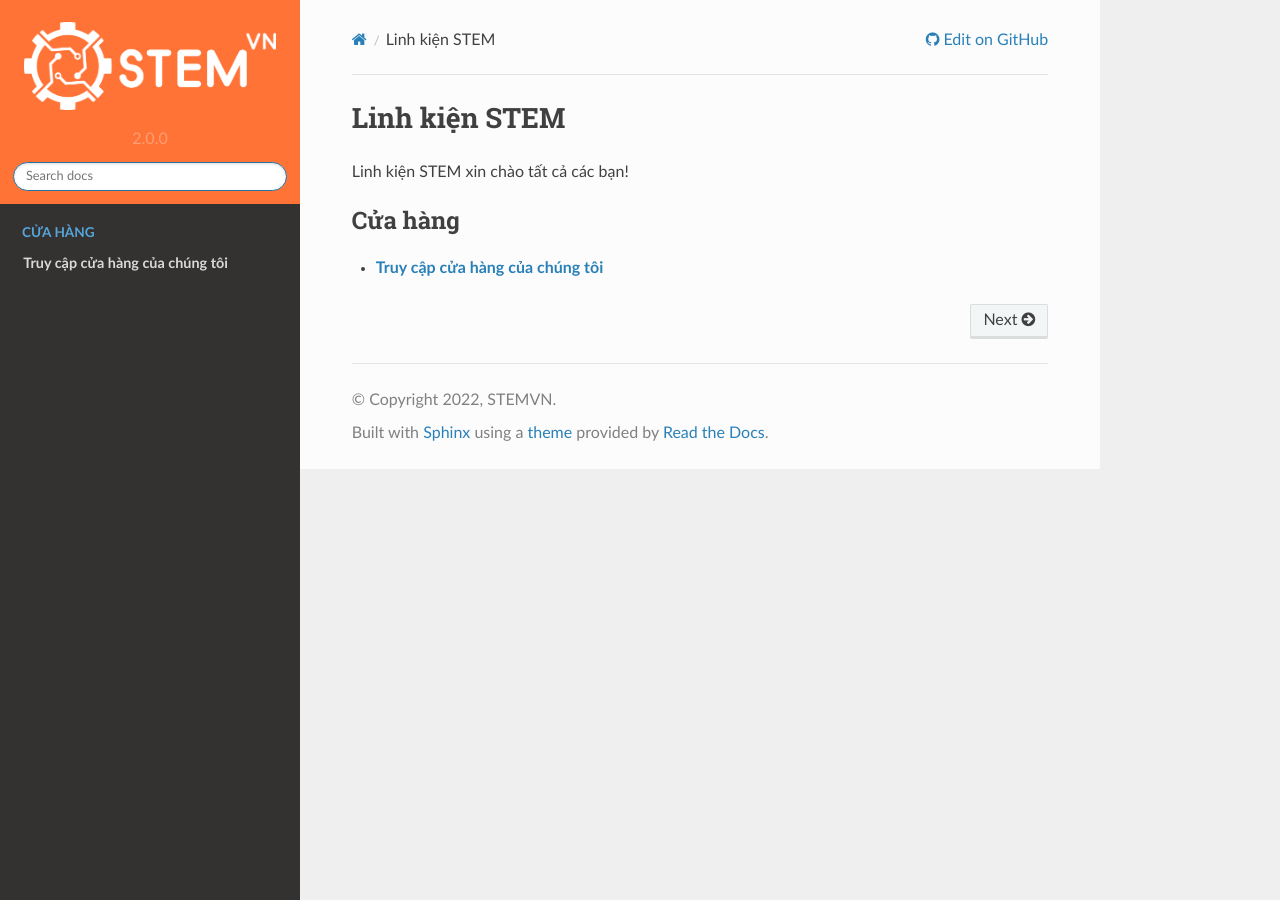
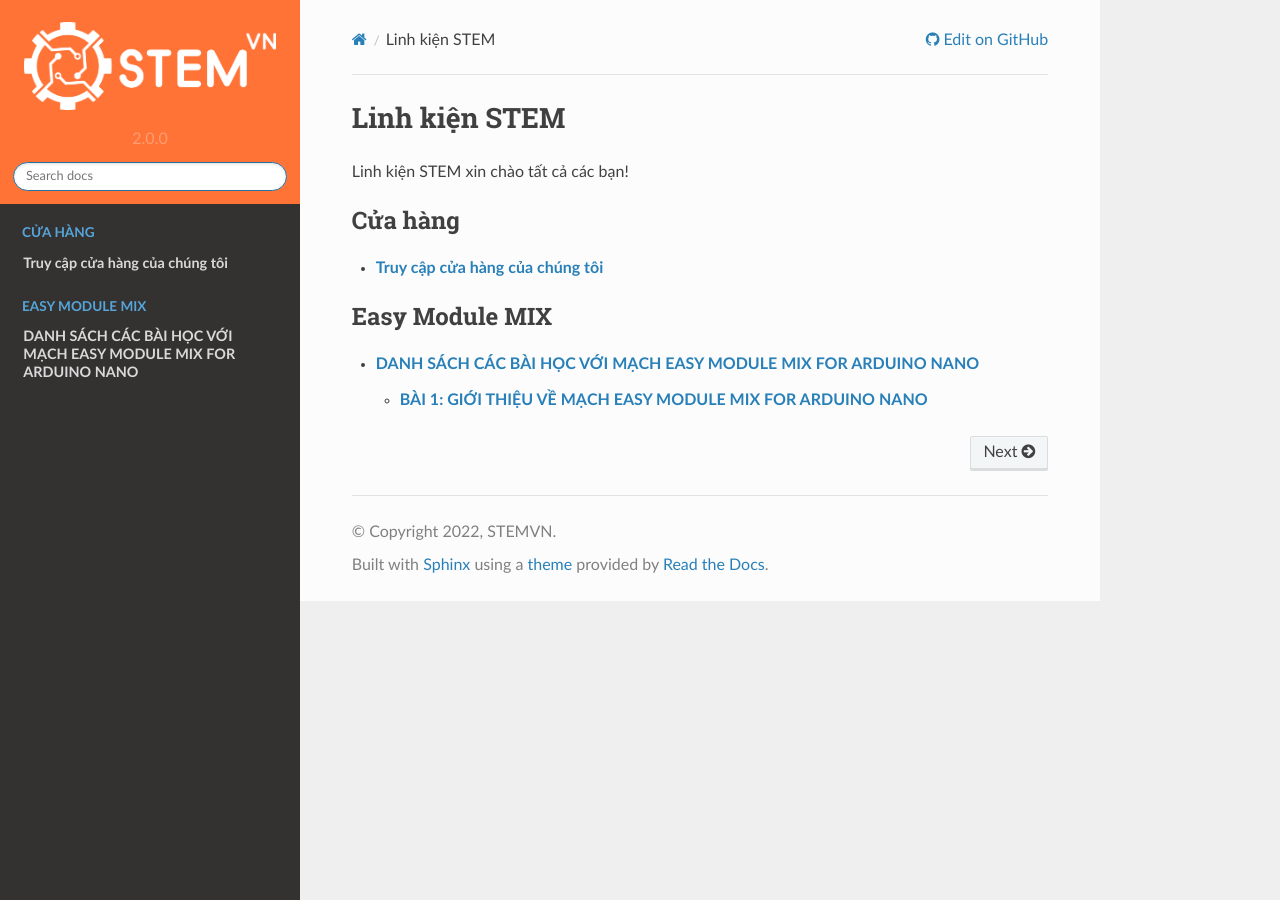
Before and after one commit to linhkienstem/EasyModuleMIX, a Sphinx documentation site: the page built from docs/source/index.rst, in a window 1280 px wide. Built offline with Sphinx 7.4.7 and the Read the Docs theme 2.0.0, drawn with Linux system fonts in a browser that asks for light colours; pages that are not in the unit, such as notebooks, are missing from menus.

Commit message:
add new file into '1_gioi_thieu'

```diff
--- a/docs/source/EasyModuleMIX/1_gioi_thieu/gioi_thieu.rst
+++ b/docs/source/EasyModuleMIX/1_gioi_thieu/gioi_thieu.rst
@@ -1,11 +1,26 @@
+**BÀI 1: GIỚI THIỆU VỀ MẠCH EASY MODULE MIX FOR ARDUINO NANO**
+============================================
+
 .. toctree::
    :maxdepth: 1
-   :caption: Cửa hàng
+   :caption: 1. EASY MODULE MIX FOR ARDUINO NANO là gì?
 
-   store/store.rst
+   1.rst
 
 .. toctree::
-   :maxdepth: 2
-   :caption: Easy Module MIX
+   :maxdepth: 1
+   :caption: 2. Cấu tạo của mạch EASY MODULE MIX FOR ARDUINO NANO
 
-   EasyModuleMIX/easy_module_mix.rst
+   2.rst
+
+.. toctree::
+   :maxdepth: 1
+   :caption: 3. Thông số kỹ thuật
+
+   3.rst
+
+.. toctree::
+   :maxdepth: 1
+   :caption: 4. Ứng dụng và một số dự án mẫu
+
+   4.rst
--- a/docs/source/EasyModuleMIX/easy_module_mix.rst
+++ b/docs/source/EasyModuleMIX/easy_module_mix.rst
@@ -1,3 +1,6 @@
+**DANH SÁCH CÁC BÀI HỌC VỚI MẠCH EASY MODULE MIX FOR ARDUINO NANO**
+==================================================
+
 .. toctree::
    :maxdepth: 1
    :caption: Bài 1: Giới thiệu về mạch Easy Module MIX
```
Also changed, not shown: docs/source/EasyModuleMIX/1_gioi_thieu/1.rst (added), docs/source/EasyModuleMIX/1_gioi_thieu/2.rst (added), docs/source/EasyModuleMIX/1_gioi_thieu/3.rst (added), docs/source/EasyModuleMIX/1_gioi_thieu/4.rst (added).
